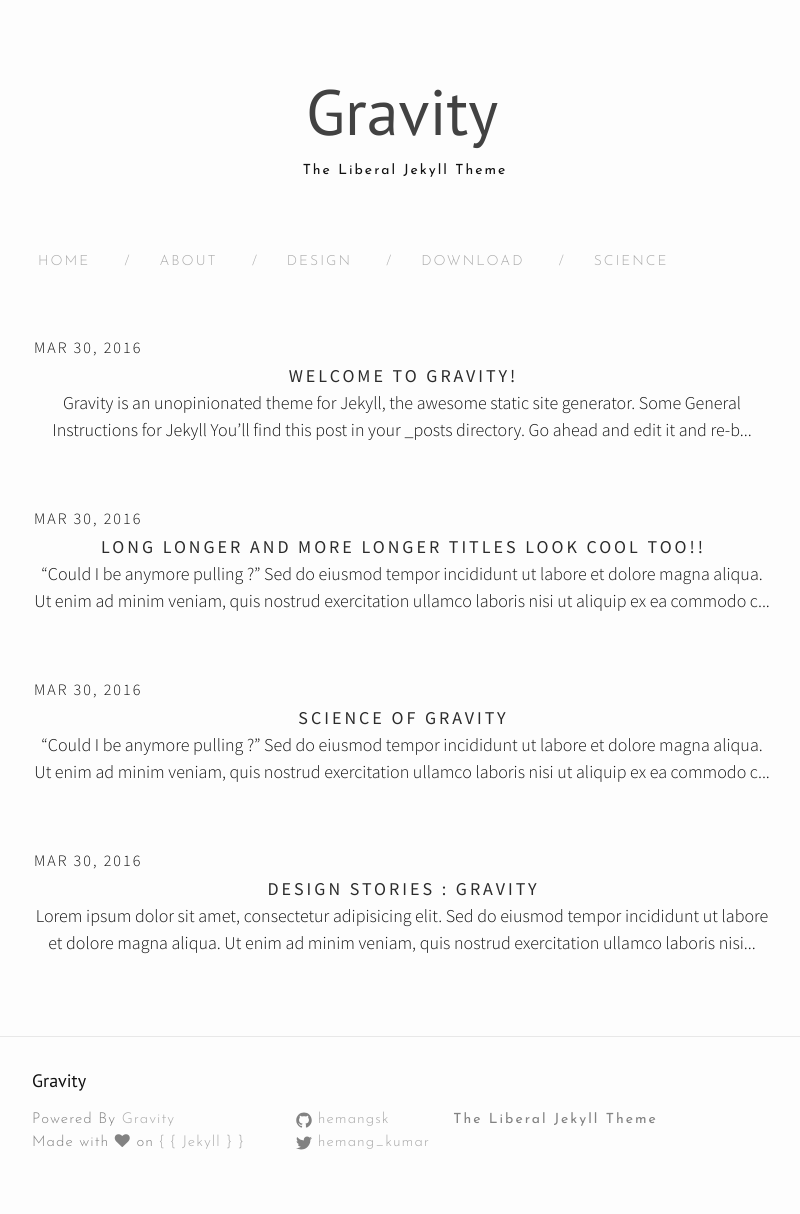
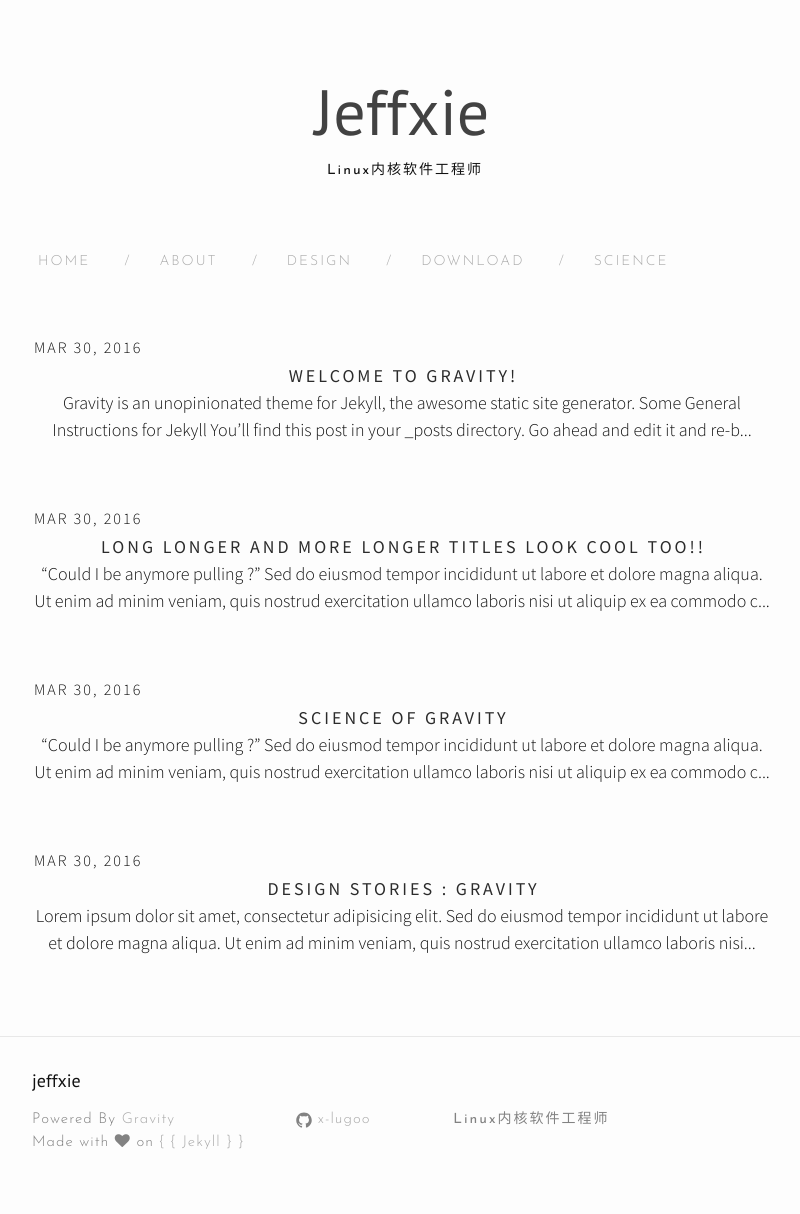
Before and after one commit to x-lugoo/x-lugoo.github.io, a Jekyll site: the page built from index.html, in a window 1280 px wide. Shown: the whole page, without its empty margins (238-1038 px from the left). Built offline with Jekyll 4.4.1, drawn with Linux system fonts in a browser that asks for light colours; nearby versions of some CDN libraries; the list of posts is cut into pages by our own code.

Commit message:
update _config.yml

```diff
--- a/_config.yml
+++ b/_config.yml
@@ -6,13 +6,12 @@
 # 'jekyll serve'. If you change this file, please restart the server process.
 
 # Site settings
-title: Gravity
-email: hemangsk@gmail.com
-description: The Liberal Jekyll Theme
+title: jeffxie
+email: xiehuan@aliyun.com
+description: Linux内核软件工程师
 baseurl: "" # the subpath of your site, e.g. /blog
-url: "http://yourdomain.com" # the base hostname & protocol for your site
-twitter_username: hemang_kumar
-github_username:  hemangsk
+url: "https://x-lugoo.github.io" # the base hostname & protocol for your site
+github_username:  x-lugoo
 paginate: 5
 theme-dark: false #Set to true to change to dark website theme
 
```
